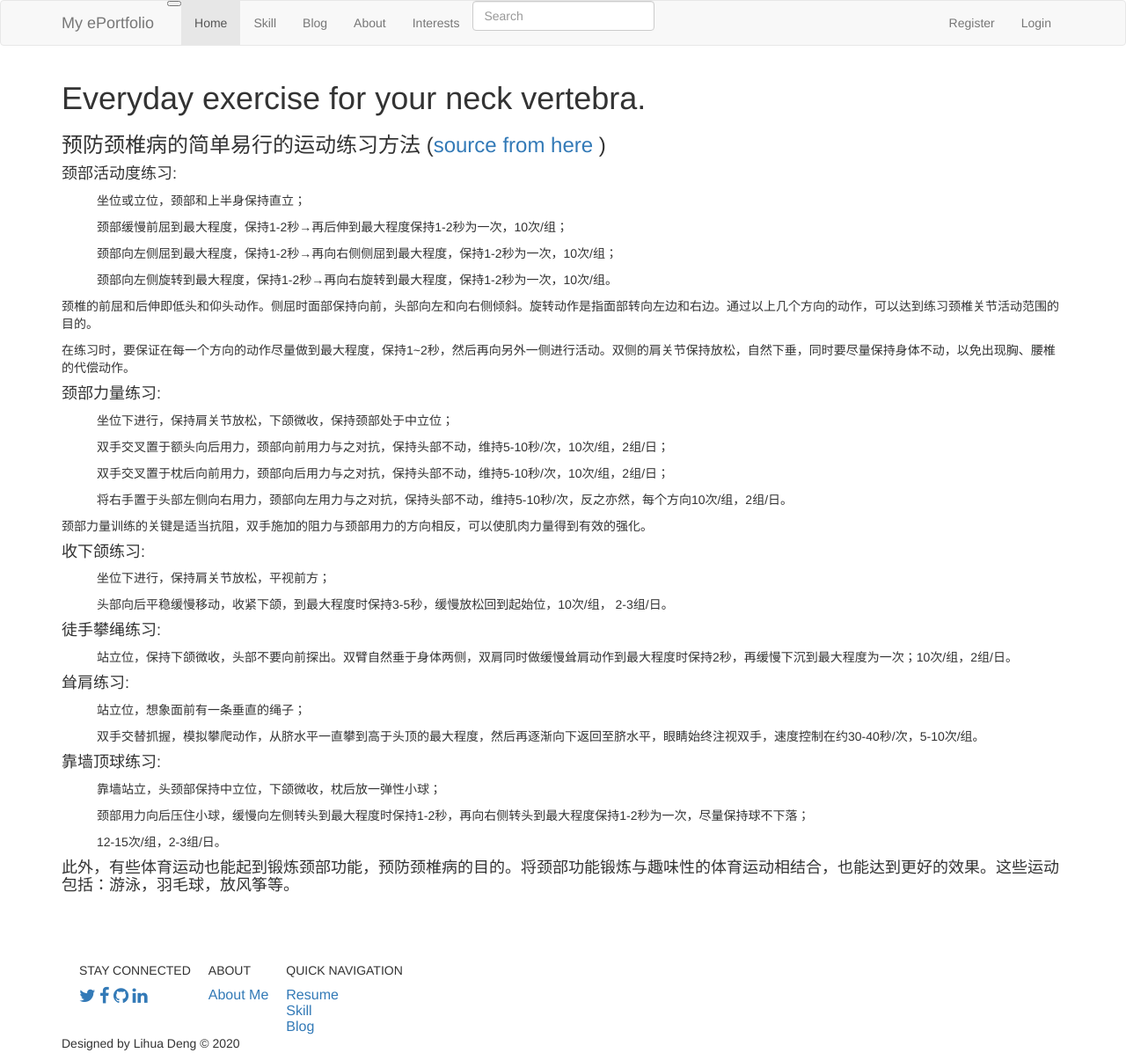
After one commit to dlhlisa/eportfolio, a Flask app: page /interests/others/neckvertebra_exercise in a window 1280 px wide. The commit adds this page. Shown: the whole page at 88% size. Run offline with Flask 2, Linux system fonts and the light colour scheme; parts of the project's set-up code (start-up, migrations or seed data) failed here and were passed over; some libraries are stand-ins or nearby versions.

Commit message:
add others

```diff
--- a/app.py
+++ b/app.py
@@ -446,6 +446,21 @@ def others():
     return render_template('/interests/others.html')
 
 
+@app.route('/interests/others/neckvertebra_exercise')
+def neckvertebra_exercise():
+    return render_template('/interests/others/neckvertebra_exercise.html')
+
+
+@app.route('/interests/others/eye_exercise')
+def eye_exercise():
+    return render_template('/interests/others/eye_exercise.html')
+
+
+@app.route('/interests/others/gymnastics_exercise')
+def gymnastics_exercise():
+    return render_template('/interests/others/gymnastics_exercise.html')
+
+
 @app.route('/getmsg', methods=['GET'])
 def respond():
     # retrieve the name from url parameter
--- /dev/null
+++ b/templates/interests/others/neckvertebra_exercise.html
@@ -0,0 +1,62 @@
+{% extends 'layout.html' %}
+
+{% block body %}
+
+<h1> Everyday exercise for your neck vertebra. </h1>
+
+<h3> 预防颈椎病的简单易行的运动练习方法 (<a href="https://mp.weixin.qq.com/s?__biz=MjM5NjQ2NjcyMg==&mid=2651554784&idx=1&sn=e2730d06e9df2a235f3b8a663010efab&chksm=bd17faad8a6073bbf398ad8be08ebb817856d58efc8ac83d5379a9d795149b2ea1846a40f184&mpshare=1&scene=23&srcid=1121EkesOMfDH5ebJgDTg5ZD&sharer_sharetime=1605973852293&sharer_shareid=6a458fc9985c117a059268e120c4a0eb#rd">source from here </a>)</h3>
+
+<div>
+
+<h4>颈部活动度练习: </h4>
+<div>
+<ul>坐位或立位，颈部和上半身保持直立；</ul>
+<ul>颈部缓慢前屈到最大程度，保持1-2秒→再后伸到最大程度保持1-2秒为一次，10次/组；</ul>
+<ul>颈部向左侧屈到最大程度，保持1-2秒→再向右侧侧屈到最大程度，保持1-2秒为一次，10次/组；   </ul>
+<ul>颈部向左侧旋转到最大程度，保持1-2秒→再向右旋转到最大程度，保持1-2秒为一次，10次/组。</ul>
+</div>
+
+<p>颈椎的前屈和后伸即低头和仰头动作。侧屈时面部保持向前，头部向左和向右侧倾斜。旋转动作是指面部转向左边和右边。通过以上几个方向的动作，可以达到练习颈椎关节活动范围的目的。</p>
+
+<p>在练习时，要保证在每一个方向的动作尽量做到最大程度，保持1~2秒，然后再向另外一侧进行活动。双侧的肩关节保持放松，自然下垂，同时要尽量保持身体不动，以免出现胸、腰椎的代偿动作。</p>
+
+<h4>颈部力量练习: </h4>
+<div>
+<ul>坐位下进行，保持肩关节放松，下颌微收，保持颈部处于中立位；</ul>
+<ul>双手交叉置于额头向后用力，颈部向前用力与之对抗，保持头部不动，维持5-10秒/次，10次/组，2组/日；</ul>
+<ul>双手交叉置于枕后向前用力，颈部向后用力与之对抗，保持头部不动，维持5-10秒/次，10次/组，2组/日；</ul>
+<ul>将右手置于头部左侧向右用力，颈部向左用力与之对抗，保持头部不动，维持5-10秒/次，反之亦然，每个方向10次/组，2组/日。</ul>
+</div>
+
+<p>颈部力量训练的关键是适当抗阻，双手施加的阻力与颈部用力的方向相反，可以使肌肉力量得到有效的强化。</p>
+
+<h4>收下颌练习: </h4>
+<div>
+<ul>坐位下进行，保持肩关节放松，平视前方；</ul>
+<ul>头部向后平稳缓慢移动，收紧下颌，到最大程度时保持3-5秒，缓慢放松回到起始位，10次/组， 2-3组/日。</ul>
+</div>
+
+<h4>徒手攀绳练习: </h4>
+<div>
+<ul>站立位，保持下颌微收，头部不要向前探出。双臂自然垂于身体两侧，双肩同时做缓慢耸肩动作到最大程度时保持2秒，再缓慢下沉到最大程度为一次；10次/组，2组/日。</ul>
+</div>
+
+<h4>耸肩练习: </h4>
+<div>
+<ul>站立位，想象面前有一条垂直的绳子；</ul>
+<ul>双手交替抓握，模拟攀爬动作，从脐水平一直攀到高于头顶的最大程度，然后再逐渐向下返回至脐水平，眼睛始终注视双手，速度控制在约30-40秒/次，5-10次/组。</ul>
+</div>
+
+<h4>靠墙顶球练习: </h4>
+<div>
+<ul>靠墙站立，头颈部保持中立位，下颌微收，枕后放一弹性小球；</ul>
+<ul>  颈部用力向后压住小球，缓慢向左侧转头到最大程度时保持1-2秒，再向右侧转头到最大程度保持1-2秒为一次，尽量保持球不下落；</ul>
+<ul>12-15次/组，2-3组/日。</ul>
+</div>
+
+<h4>此外，有些体育运动也能起到锻炼颈部功能，预防颈椎病的目的。将颈部功能锻炼与趣味性的体育运动相结合，也能达到更好的效果。这些运动包括：游泳，羽毛球，放风筝等。</h4>
+
+</div>
+
+
+{% endblock %}
```
Also changed, not shown: templates/interests/others.html (+8 -1 lines), templates/interests/others/eye_exercise.html (added, +9 -0 lines), templates/interests/others/gymnastics_exercise.html (added, +9 -0 lines).
